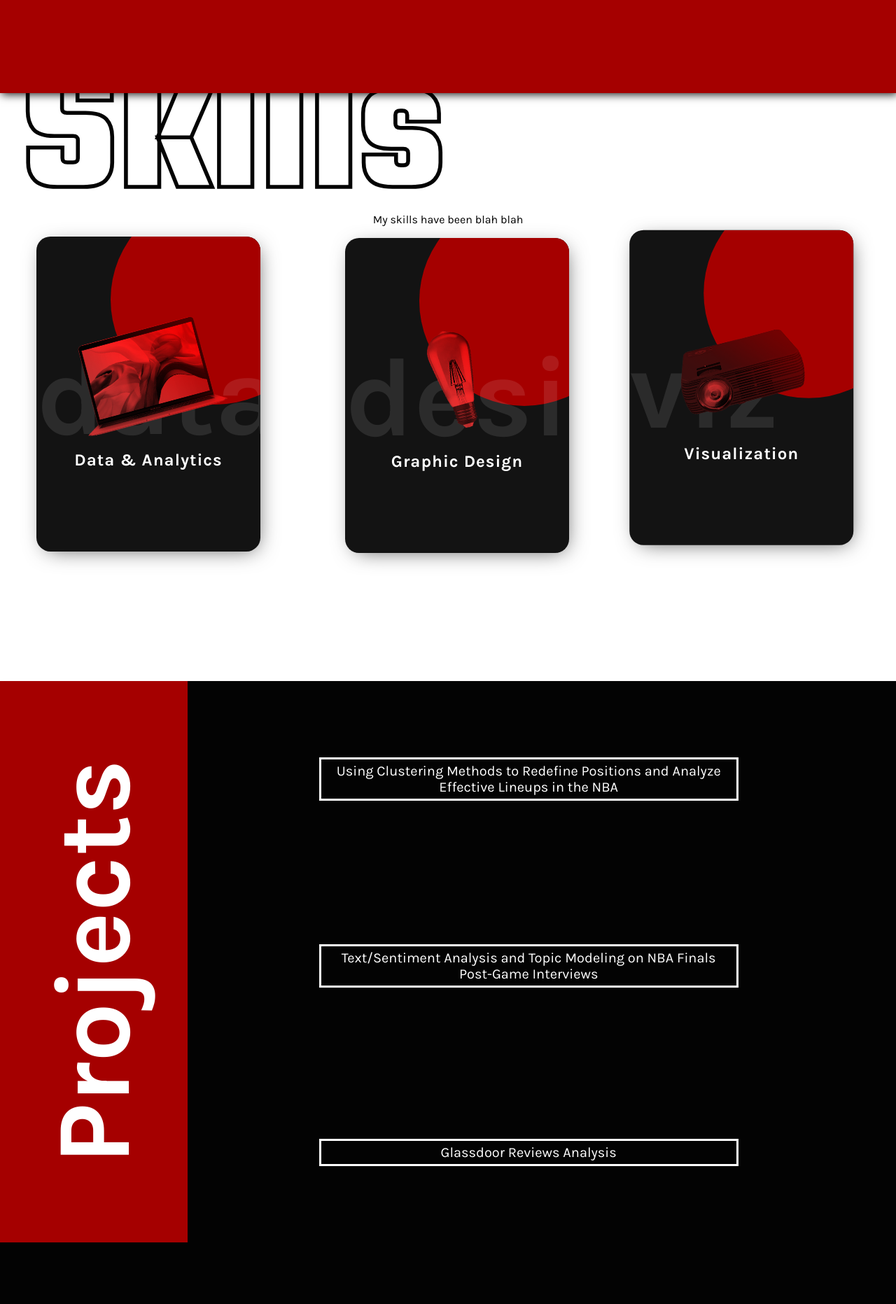
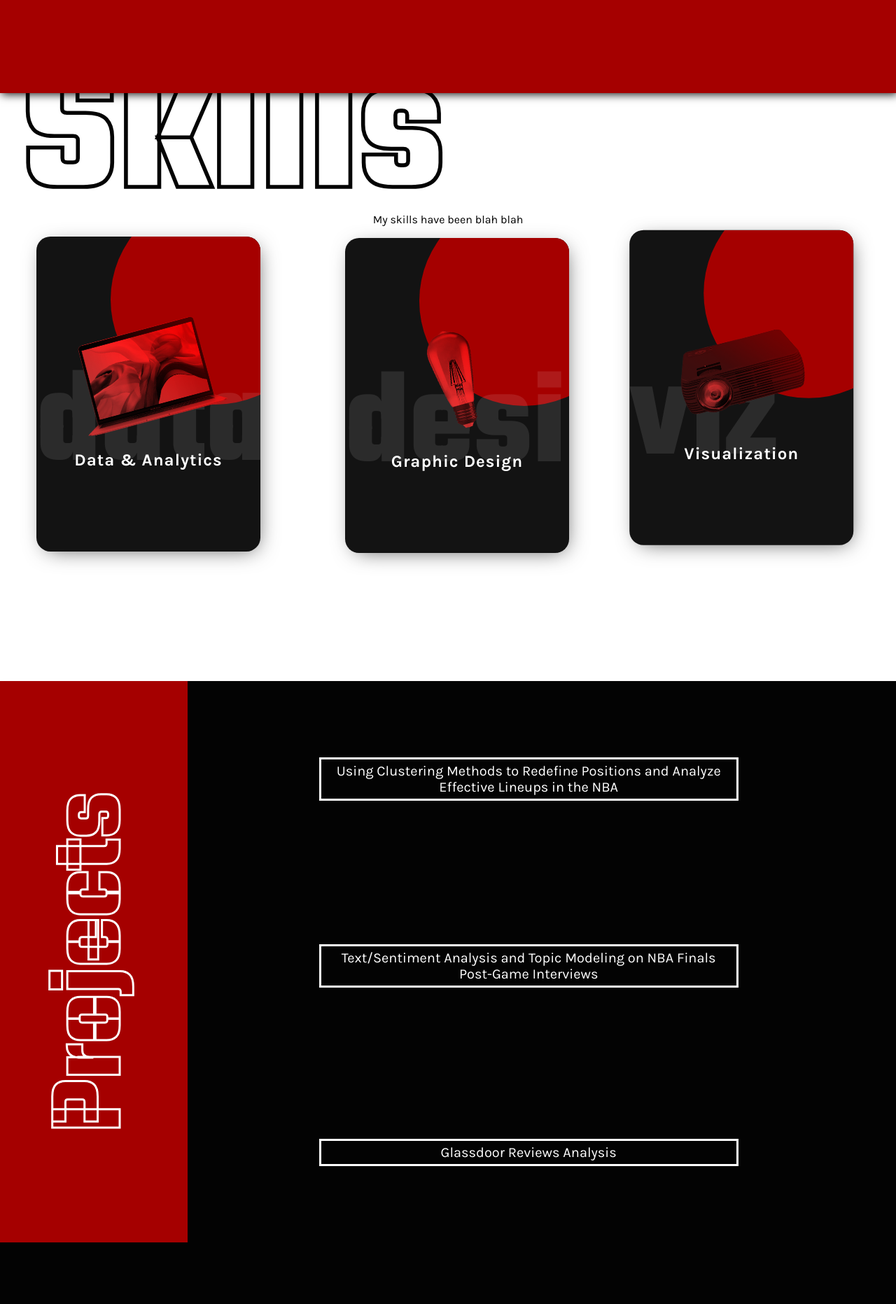
Before and after one commit to gcherreralim/portfolio, a PHP site: page /index.html in a window 1280 px wide. Shown: the part 1467-3330 px from the top of the page at 70% size. Run offline with PHP 8.4, Linux system fonts and the light colour scheme; some libraries are stand-ins or nearby versions.

Commit message:
fixed home page fonts

```diff
--- a/main.css
+++ b/main.css
@@ -727,27 +727,30 @@ body{
 .skills-container .data:after{
     content:'data';
     position: absolute;
+    font-family: "Teko", sans-serif;
     top:30%;
     left:0%;
-    font-size: 10em;
+    font-size: 12em;
     font-weight: 800;
     color: rgba(255,255,255,0.1);
 }
 .skills-container .design:after{
     content:'design';
     position: absolute;
+    font-family: "Teko", sans-serif;
     top:30%;
     left:0%;
-    font-size: 10em;
+    font-size: 12em;
     font-weight: 800;
     color: rgba(255,255,255,0.1);
 }
 .skills-container .viz:after{
     content:'viz';
     position: absolute;
+    font-family: "Teko", sans-serif;
     top:30%;
     left:0%;
-    font-size: 10em;
+    font-size: 12em;
     font-weight: 800;
     color: rgba(255,255,255,0.1);
 }
@@ -896,8 +899,11 @@ body{
 #project-head{
     font-size: 150px;
     font-weight: 700;
-    color: #FFF;
+    -webkit-text-stroke: .02em #FFF;
+    text-stroke: 2px #FFF;
+    color: transparent;
     position: absolute;
+    font-family: "Teko", sans-serif;
     top: 50%;
     left: 50%;
     transform: translateX(-50%) translateY(-50%) rotate(-90deg);
@@ -908,7 +914,7 @@ body{
     position: absolute;
     width: 100%;
     height: 10px;
-    bottom: 20px;
+    bottom: 30px;
     left: 0;
     background-color: #FFF;
     visibility: hidden;
@@ -1217,28 +1223,32 @@ body{
     bottom: 2%;
 }
 #contactme-head{
-    font-size: 80px;
+    font-size: 100px;
     font-weight: 900;
+    font-family: 'Teko', sans-serif;
     margin: 0;
     position: absolute;
     text-align: center;
     top: 50%;
     left: 50%;
-    color: #FFF;
+    -webkit-text-stroke: .02em #FFF;
+    text-stroke: 2px #FFF;
+    color: transparent;
+    text-transform: uppercase;
     transform: translate(-50%, -50%);
     transition: all 350ms ease-in-out;
 }
 
 .contact-me-container:hover #contactme-head{
-    transform: translate(-50%, -400%);
+    transform: translate(-50%, -300%);
 }
 
 #contactme-head::before {
     content: "";
     position: absolute;
     width: 100%;
-    height: 10px;
-    bottom: 0px;
+    height: 5px;
+    bottom: 30px;
     left: 0;
     background-color: #FFF;
     visibility: hidden;
@@ -1389,10 +1399,12 @@ body{
 input[type="submit"]{
     border: none;
     padding: 7px 35px;
+    font-family: "Teko", sans-serif;
     outline: none;
     background: #A50000;
     color: #FFF;
-    font-size: 15px;
+    font-size: 18px;
+    text-transform: uppercase;
 }
 
 /*EXIT SLIDES*/
```
Also changed, not shown: index.html (+0 -13 lines).
